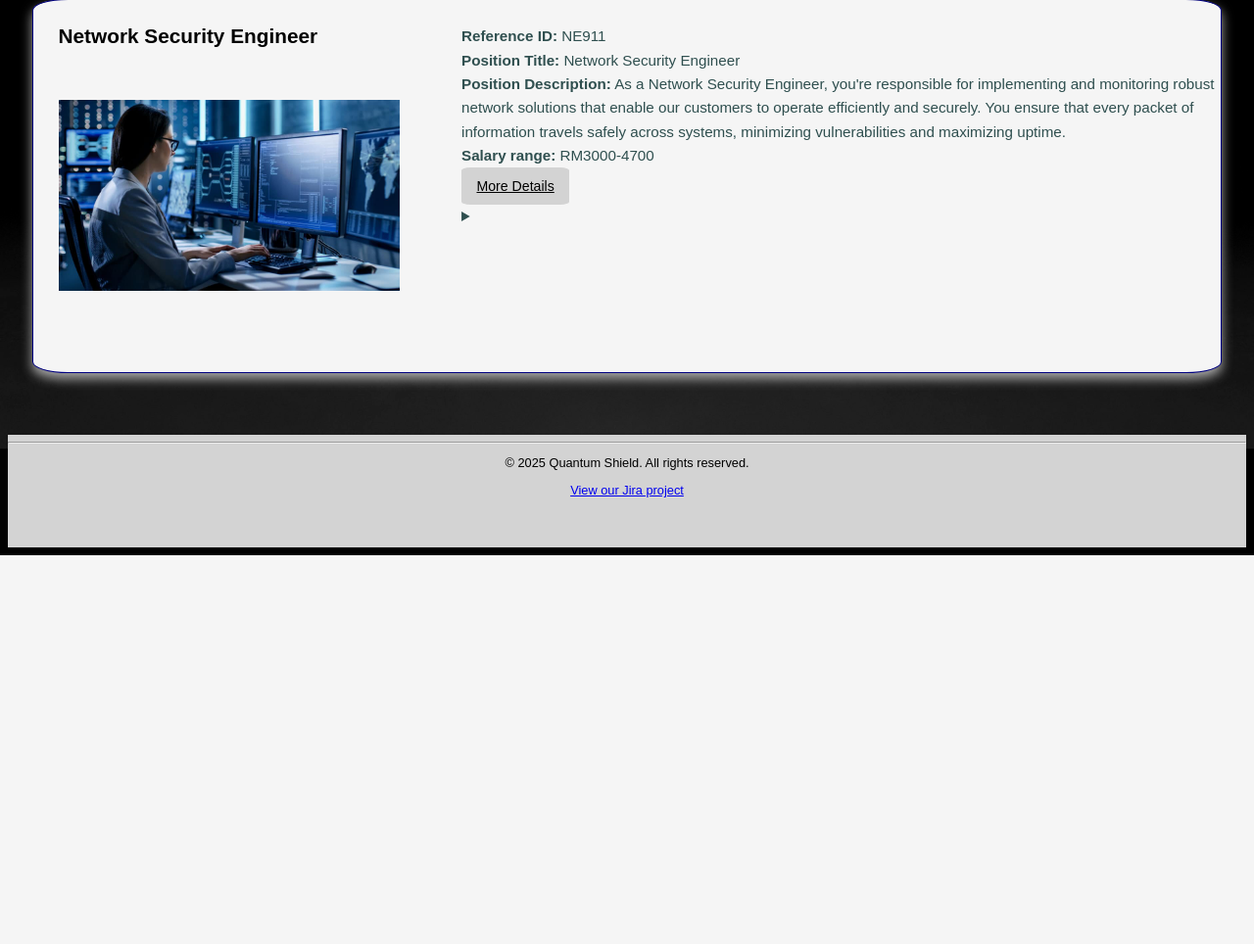
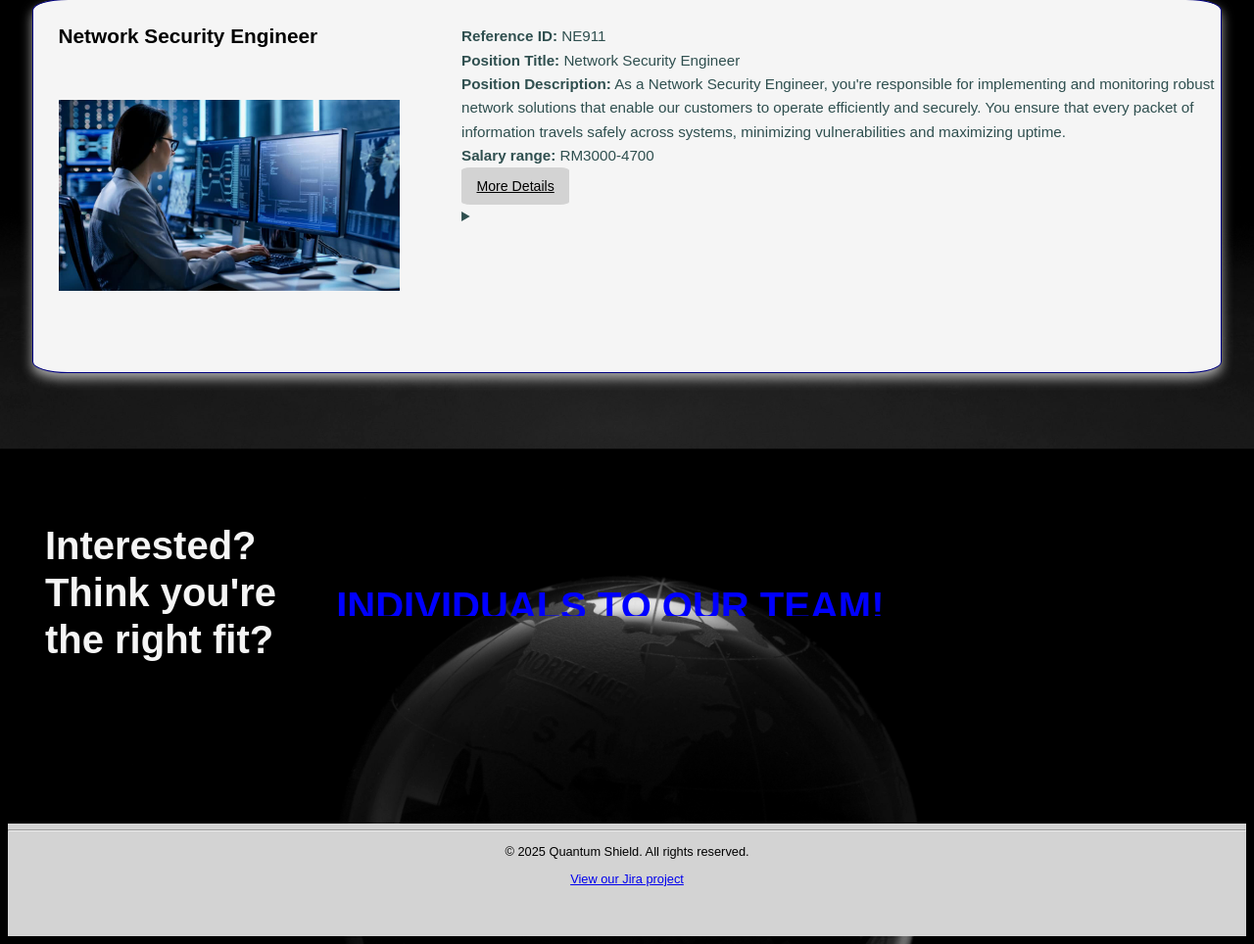
Before and after one commit to 106212885/COS10026_Project2, a PHP site: page /jobs.php in a window 1280 px wide. Shown: the part 2955-3919 px from the top of the page at 98% size. Before the commit the page ends 3522 px from the top, so only its background shows below. Run offline with PHP 8.4, Linux system fonts and the light colour scheme; data comes from the database, SQL or seed files in the repository.

Commit message:
Updated header.inc

```diff
--- a/project2/header.inc
+++ b/project2/header.inc
@@ -14,4 +14,3 @@
         <!-- Company Logo and Navigation Bar  -->
         <header>
             <img src="images/Quantum_Shield_Logo.png" alt="Quantum Shield Logo" class="logo">
-            <h1>Job Application</h1>
--- a/project2/jobs.php
+++ b/project2/jobs.php
@@ -166,5 +166,20 @@
     mysqli_close($conn);
 }
 
+?>
+
+<!--Animation - Closing Lines-->
+<section class="job-positions">
+<h3>
+    Interested? <br> Think you're the right fit?
+    <span>
+        <span>VISIT OUR APPLICATION PAGE</span>
+        <span>& SUBMIT YOUR APPLICATION TODAY!</span>
+        <span>WE ARE EXCITED TO WELCOME MOTIVATED INDIVIDUALS TO OUR TEAM!</span>
+    </span>
+</h3>
+</section>
+
+<?php
 include 'footer.inc';
 ?>
--- a/project2/styles/styles.css
+++ b/project2/styles/styles.css
@@ -212,7 +212,7 @@
 /*------ Background images ------*/
 body {
     font-family: "Arial", sans-serif;
-    background-image: url(styles/images/background6.jpeg);
+    background-image:url(styles/images/background6.jpeg);
     background-size: 100%;
     background-repeat: repeat-y; /* repeat vertically */
 }
```
